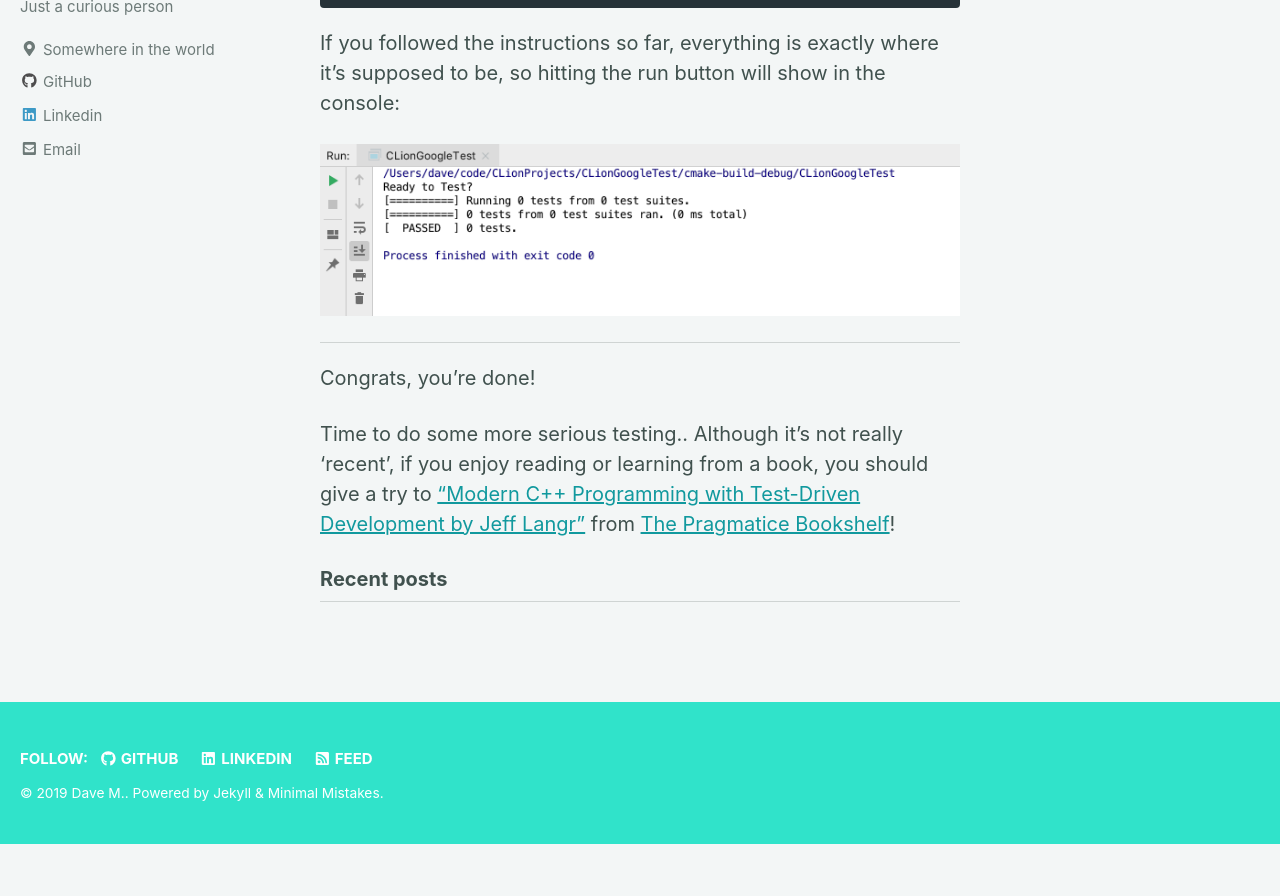
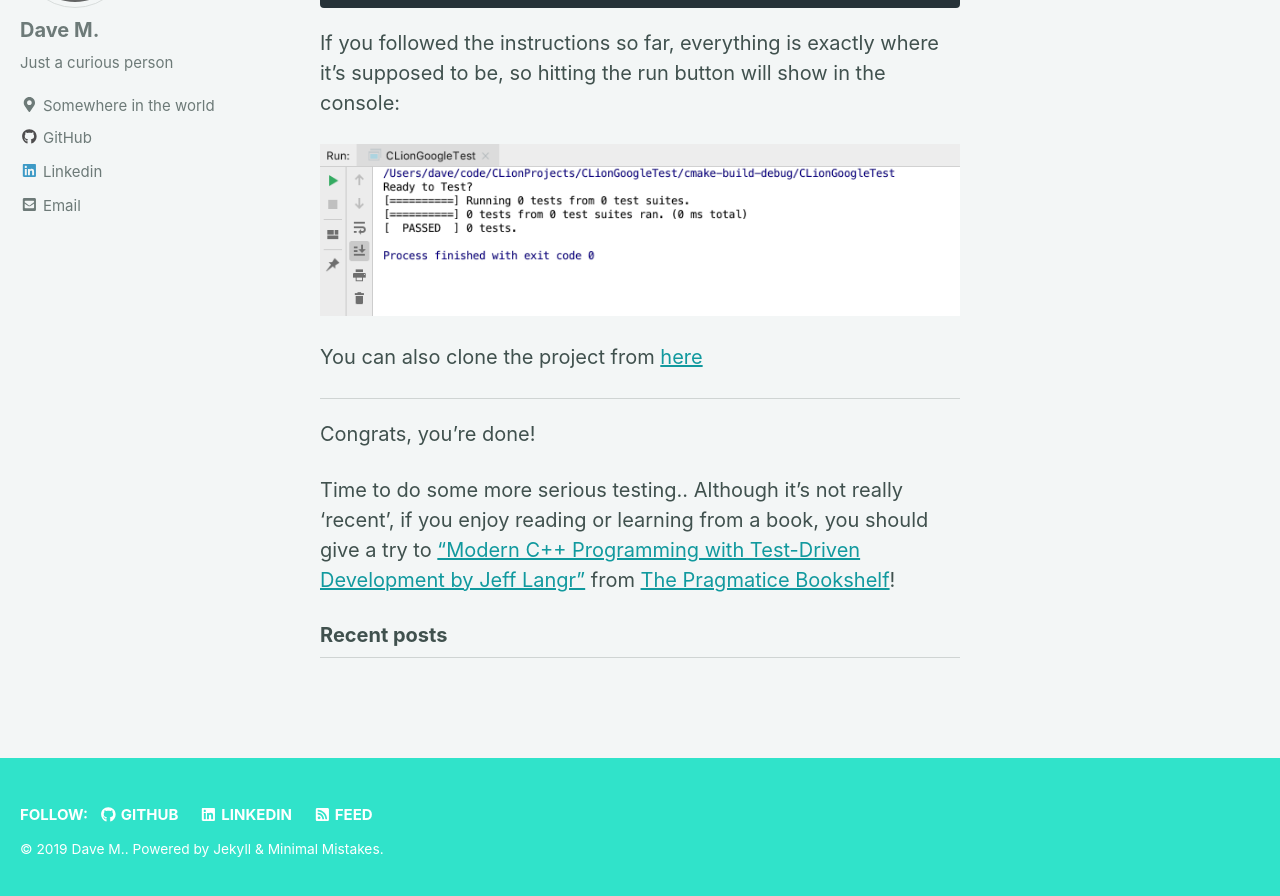
Before and after one commit to dave-man/dave-man.github.io, a Jekyll site: the page built from _posts/2019-06-29-Setup-CLion-with-GoogleTest.md, in a window 1280 px wide and 900 px high, scrolled down 4774 px. Shown: the top 896 px of the window. Built offline with Jekyll 4.4.1, drawn with Linux system fonts in a browser that asks for light colours; cached includes are drawn as plain includes; nearby versions of some CDN libraries; before the commit the page ends 5618 px from its top, so only the background shows below that.

Commit message:
add github project link at the end of first post

```diff
--- a/_posts/2019-06-29-Setup-CLion-with-GoogleTest.md
+++ b/_posts/2019-06-29-Setup-CLion-with-GoogleTest.md
@@ -132,6 +132,8 @@ to be, so hitting the run button will show in the console:
 
 ![Everything's working](/assets/images/posts/2019-06/05_TEST.png)
 
+You can also clone the project from [here](https://github.com/dave-man/CLionGoogleTest.git)
+
 ---
 
 Congrats, you're done!
```
